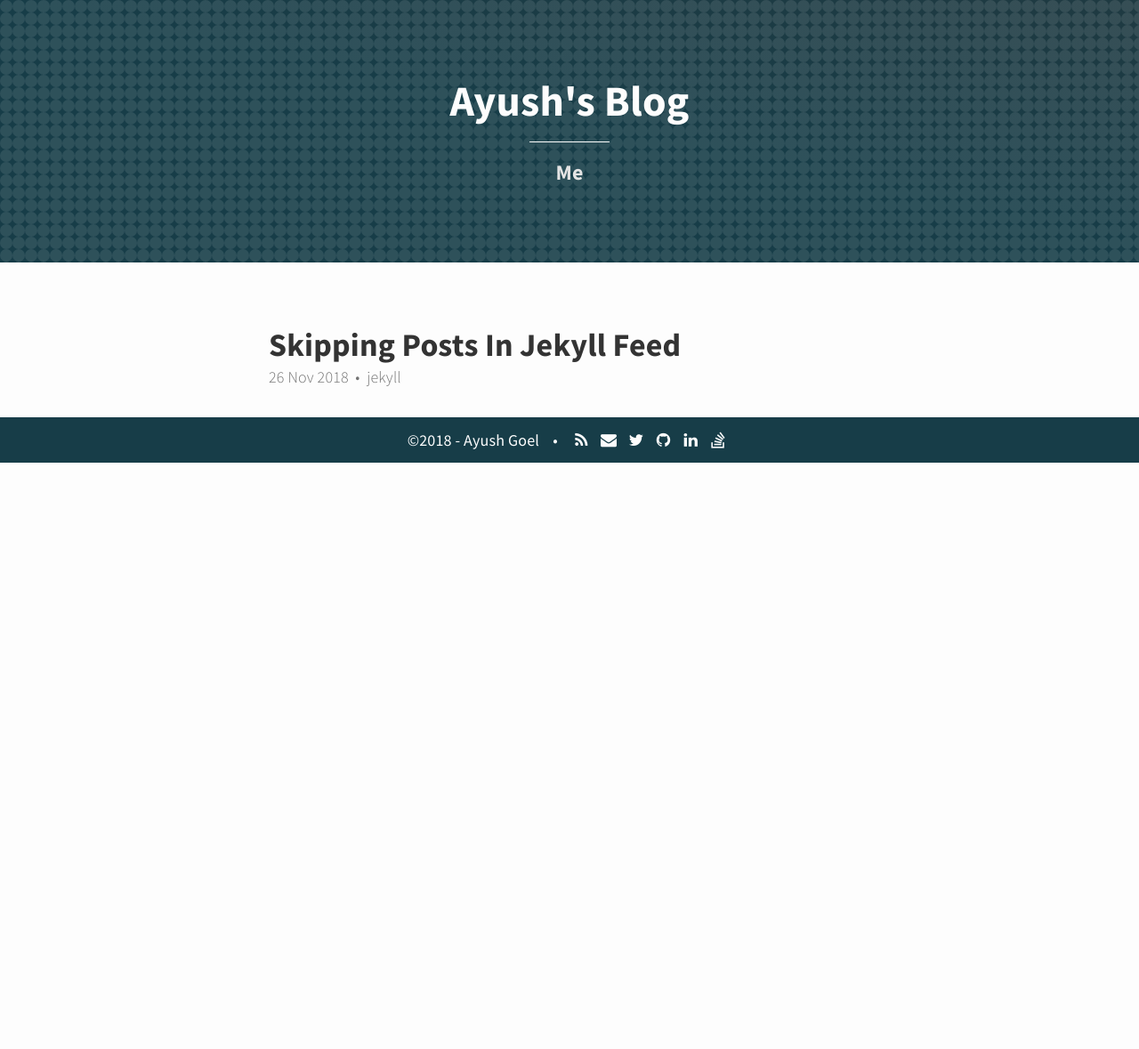
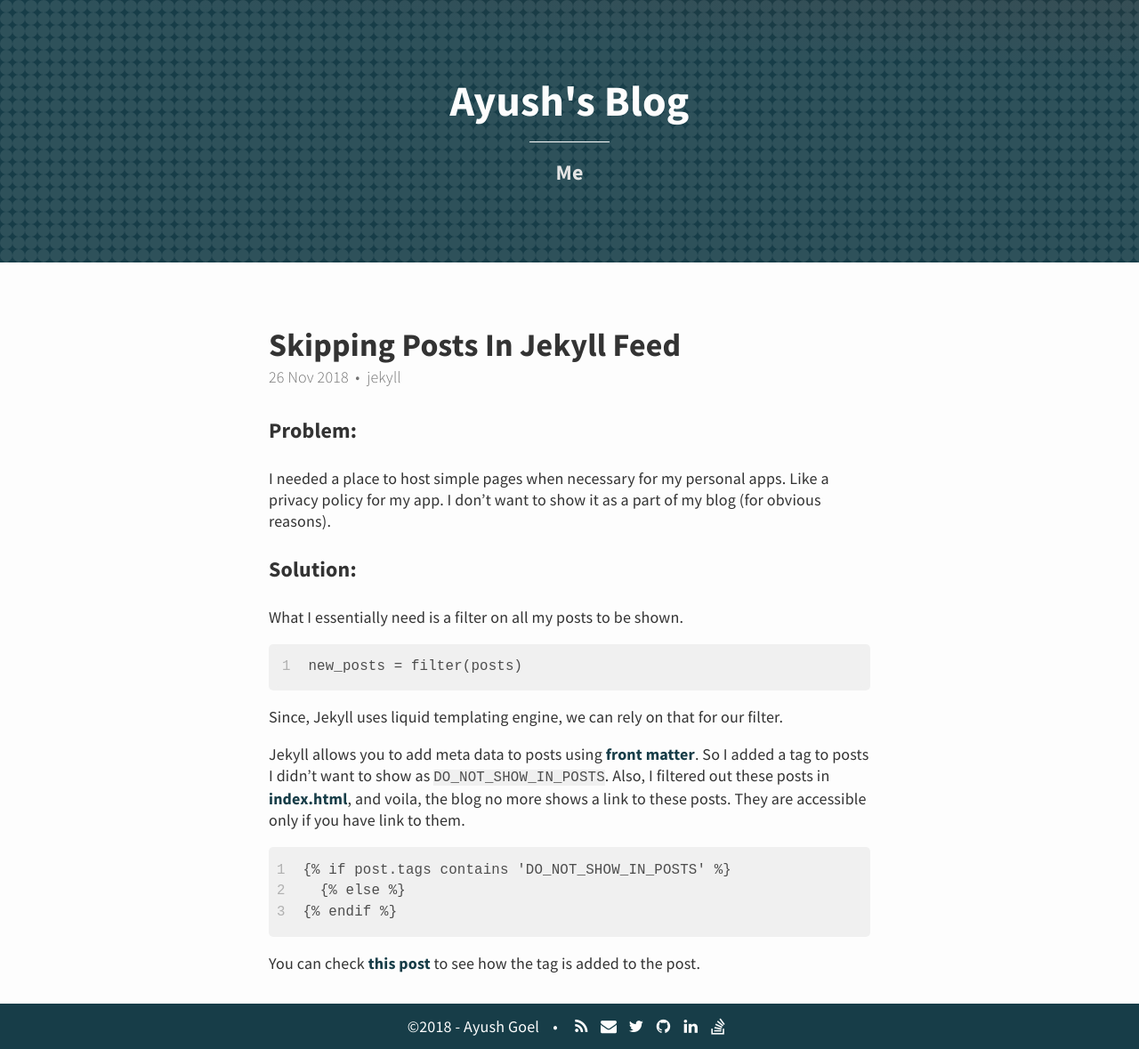
Before and after one commit to ayushgoel/ayushgoel.github.io, a Jekyll site: the page built from _posts/2018-11-26-skipping-posts-in-jekyll-feed.md, in a window 1280 px wide. Shown: the whole page at 89% size. Built offline with Jekyll 4.4.1, drawn with Linux system fonts in a browser that asks for light colours; nearby versions of some CDN libraries; before the commit the page ends 900 px from its top, so only the background shows below that.

Commit message:
Add post for skipping posts in Jekyll

````diff
--- a/_posts/2018-11-26-skipping-posts-in-jekyll-feed.md
+++ b/_posts/2018-11-26-skipping-posts-in-jekyll-feed.md
@@ -1,3 +1,30 @@
 ---
 tags: jekyll
 ---
+
+### Problem:
+I needed a place to host simple pages when necessary for my personal apps. Like a privacy policy for my app. I don't want to show it as a part of my blog (for obvious reasons).
+
+### Solution:
+
+What I essentially need is a filter on all my posts to be shown.
+
+```
+new_posts = filter(posts)
+```
+
+Since, Jekyll uses liquid templating engine, we can rely on that for our filter.
+
+Jekyll allows you to add meta data to posts using [front matter](https://jekyllrb.com/docs/front-matter/). So I added a tag to posts I didn't want to show as `DO_NOT_SHOW_IN_POSTS`. Also, I filtered out these posts in [index.html](https://github.com/ayushgoel/ayushgoel.github.io/blob/master/index.html#L8), and voila, the blog no more shows a link to these posts. They are accessible only if you have link to them.
+
+{% highlight HTML linenos %}
+{% raw %}
+
+{% if post.tags contains 'DO_NOT_SHOW_IN_POSTS' %}
+  {% else %}
+{% endif %}
+
+{% endraw %}
+{% endhighlight %}
+
+You can check [this post](https://github.com/ayushgoel/ayushgoel.github.io/blob/master/_posts/2016-05-05-accelerate-privacy-policy.md) to see how the tag is added to the post.
````
